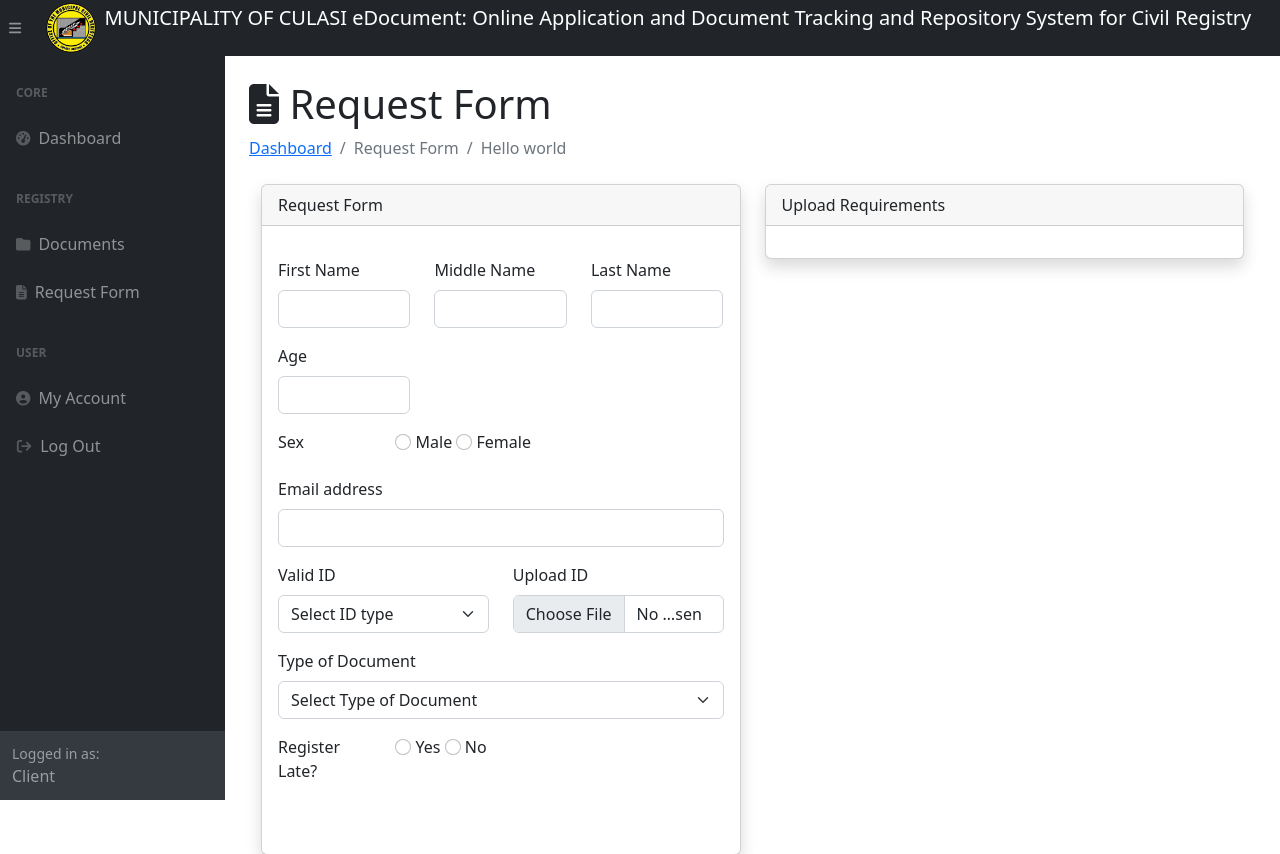
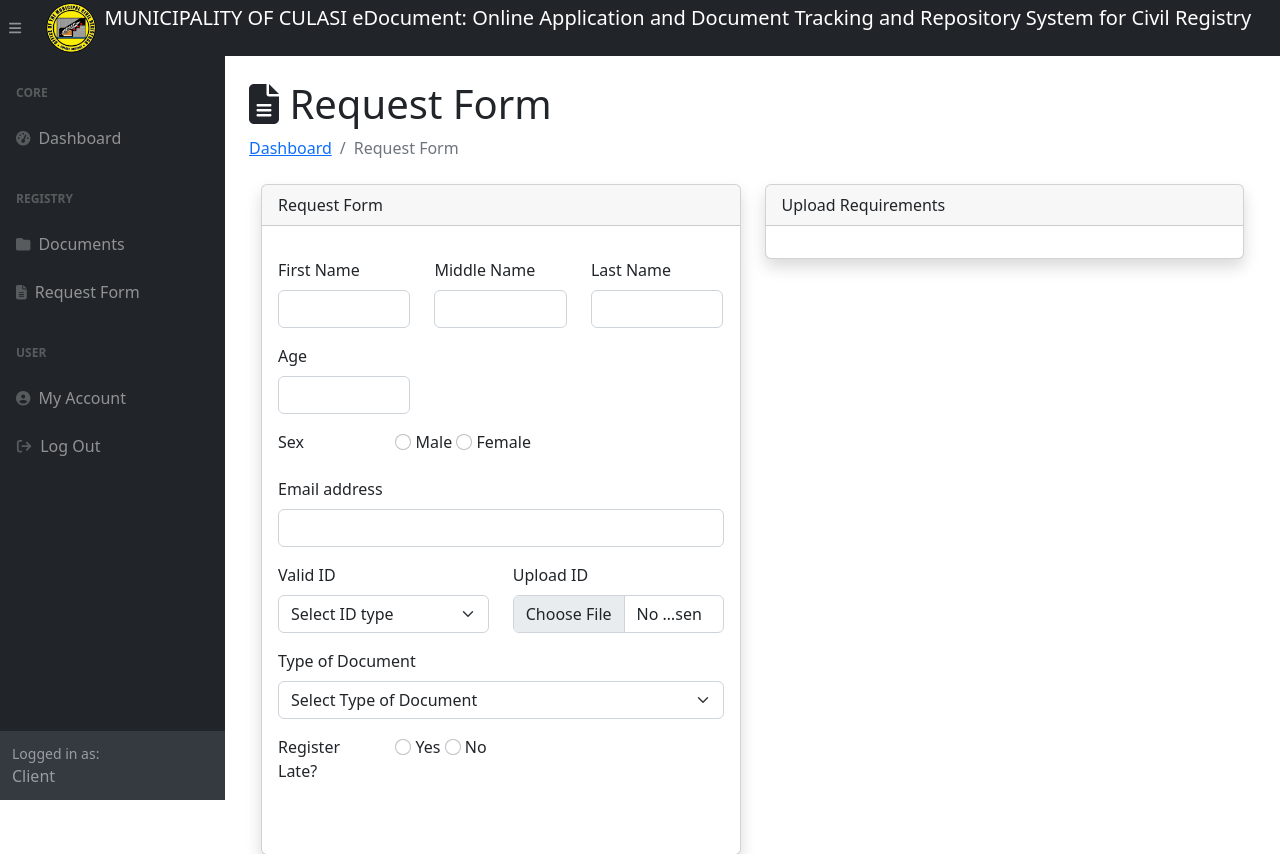
Before and after one commit to dojillohyaSac/Edocument, a PHP site: page /eDocument/client/clientRequest in a window 1280 px wide. Shown: the top 854 px of the page. Run offline with PHP 8.4, Linux system fonts and the light colour scheme; a user stored in the database is signed in; some libraries are stand-ins or nearby versions.

Commit message:
remodified

```diff
--- a/client/clientRequest.php
+++ b/client/clientRequest.php
@@ -12,7 +12,6 @@ include('includes/side_nav.php');
         <ol class="breadcrumb mb-4">
             <li class="breadcrumb-item"><a href="dashboard.php">Dashboard</a></li>
             <li class="breadcrumb-item active">Request Form</li>
-            <li class="breadcrumb-item active">Hello world</li>
         </ol>
         <div class="container">
             <div class="row">
```
